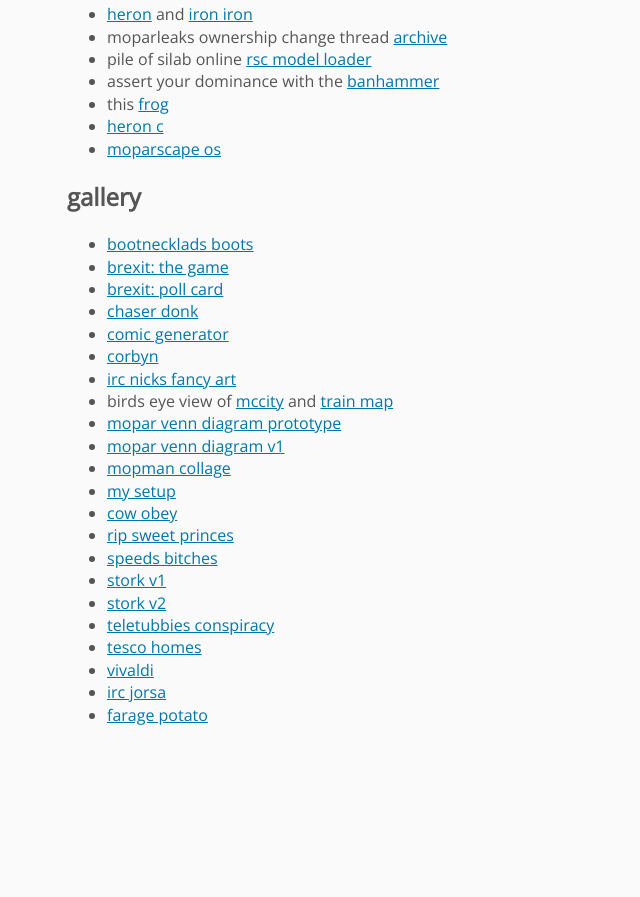
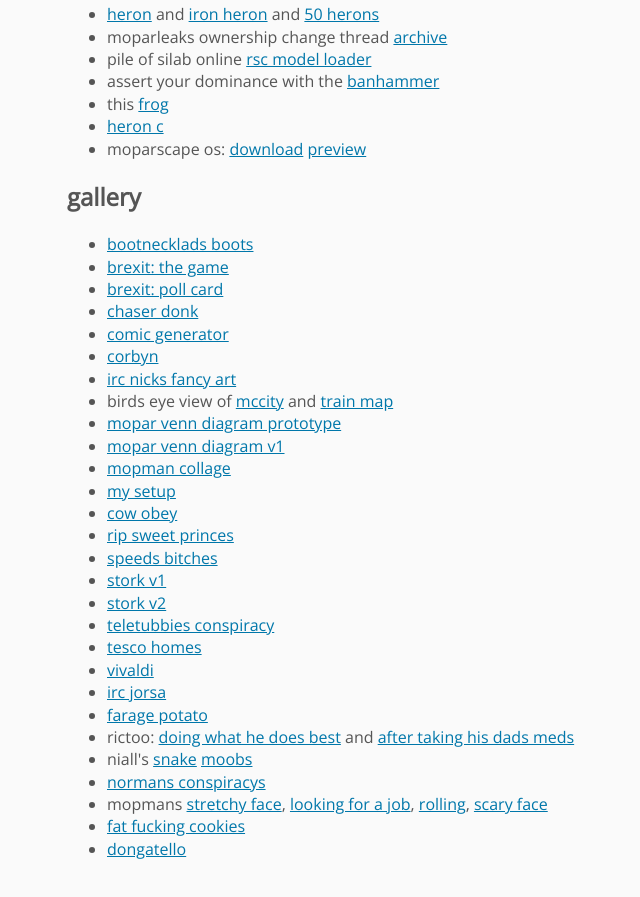
Before and after one commit to kekles/kekles.github.io, a plain HTML site: page index.html in a window 1280 px wide. Shown: the part 968-1865 px from the top of the page, without its empty margins (173-813 px from the left). Before the commit the page ends 1758 px from the top, so only its background shows below. Drawn offline with nearby package versions, Linux system fonts and the light colour scheme.

Commit message:
new gr8 stuff

```diff
--- a/index.html
+++ b/index.html
@@ -45,13 +45,13 @@
 
       <h2>misc</h2>
          <ul>
-            <li><a href="moparleaks/heron/hue.html">heron</a> and <a href="moparleaks/heron/hue.jpg">iron iron</a></li>
+            <li><a href="moparleaks/heron/hue.html">heron</a> and <a href="moparleaks/heron/hue.jpg">iron heron</a> and <a href="moparleaks/heron/50herons.jpg">50 herons</a> </li>
             <li>moparleaks ownership change thread <a href="moparleaks/ownership.zip">archive</a></li>
             <li>pile of silab online <a href="moparleaks/rsc-test">rsc model loader</a></li>
             <li>assert your dominance with the <a href="ban/">banhammer</a></li>
             <li>this <a href="misc/frog.MOV">frog</a></li>
             <li><a href="heronc/">heron c</a></li>
-            <li><a href="mscpos/mscpos.zip">moparscape os</a></li>
+            <li>moparscape os: <a href="mscpos/mscpos.zip">download</a> <a href="mscpos/mscpos.png">preview</a></li>
          </ul>
 
       <h2>gallery</h2>
@@ -78,6 +78,12 @@
          <li><a href="imgur/vivaldi.png">vivaldi</a></li>
          <li><a href="imgur/ircjorsa.jpg">irc jorsa</a></li>
          <li><a href="imgur/farage.jpg">farage potato</a></li>
+         <li>rictoo: <a href="imgur/rictoobaloon.jpg">doing what he does best</a> and <a href="imgur/rictoomeds.jpg">after taking his dads meds</a> </li>
+         <li>niall's <a href="imgur/niallssnake.jpg">snake</a> <a href="imgur/niallmoobs.png">moobs</a></li>
+         <li><a href="imgur/norman.jpg">normans conspiracys</a></li>
+         <li>mopmans <a href="imgur/mopmanstretch.jpg">stretchy face</a>, <a href="imgur/mopmanjob.png">looking for a job</a>, <a href="imgur/mopmanrolling.jpg">rolling</a>, <a href="imgur/mopmanscary.jpg">scary face</a></li/>
+         <li><a href="imgur/fatfuckingcookies.jpg">fat fucking cookies</a></li>
+         <li><a href="imgur/dongatello.png">dongatello</a></li>
       </ul>
 
 
```
Also changed, not shown: imgur/dongatello.png (added), imgur/fatfuckingcookies.jpg (added), imgur/mopmanjob.png (added), imgur/mopmanrolling.jpg (added), imgur/mopmanscary.jpg (added), imgur/mopmanstretch.jpg (added), imgur/niallmoobs.png (added), imgur/niallssnake.jpg (added), imgur/norman.jpg (added), imgur/rictoobaloon.jpg (added), imgur/rictoomeds.jpg (added), moparleaks/heron/50herons.jpg (added), mscpos/mscpos.png (added).
